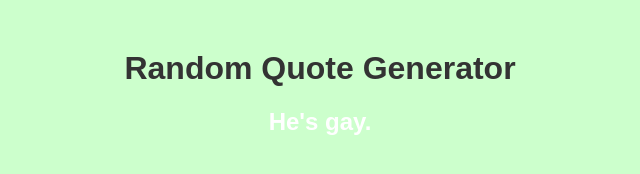
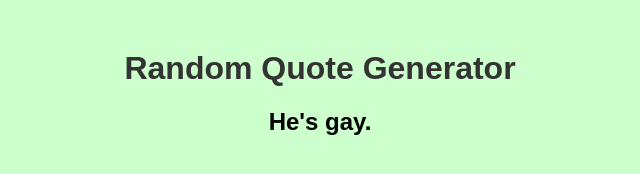
Before and after one commit to blackpiratelive/quotes, a plain HTML site: page index.html in a window 1280 px wide. Shown: the whole page, without its empty margins (320-960 px from the left). Drawn offline with Linux system fonts and the light colour scheme.

Commit message:
updated color

```diff
--- a/script.js
+++ b/script.js
@@ -9,13 +9,8 @@ function generateQuoteAndColor() {
     // Set background color
     document.body.style.backgroundColor = randomColor;
 
-    // Adjust text color based on brightness of the background color
-    const brightness = calculateBrightness(randomColor);
-    const textColor = brightness < 128 ? '#333' : '#fff';
-    document.body.style.color = textColor;
-
     // Fetch quotes from the text file
-    fetch('quotes.txt')
+    fetch('quotes.txt') // Change 'quotes.txt' to the path of your quotes file
         .then(response => response.text())
         .then(data => {
             // Split the quotes by lines
@@ -28,23 +23,5 @@ function generateQuoteAndColor() {
         .catch(error => console.log(error));
 }
 
-// Function to calculate brightness of a color
-function calculateBrightness(color) {
-    const rgb = hexToRgb(color);
-    return (rgb.r * 299 + rgb.g * 587 + rgb.b * 114) / 1000;
-}
-
-// Function to convert hex color to RGB
-function hexToRgb(hex) {
-    const shorthandRegex = /^#?([a-f\d])([a-f\d])([a-f\d])$/i;
-    hex = hex.replace(shorthandRegex, (m, r, g, b) => r + r + g + g + b + b);
-    const result = /^#?([a-f\d]{2})([a-f\d]{2})([a-f\d]{2})$/i.exec(hex);
-    return result ? {
-        r: parseInt(result[1], 16),
-        g: parseInt(result[2], 16),
-        b: parseInt(result[3], 16)
-    } : null;
-}
-
 // Generate a quote and background color when the page loads
 generateQuoteAndColor();
--- a/styles.css
+++ b/styles.css
@@ -1,6 +1,5 @@
 body {
     font-family: Arial, sans-serif;
-    background-color: #f4f4f4;
     margin: 0;
     padding: 0;
 }
@@ -19,4 +18,5 @@ h1 {
     font-size: 24px;
     font-weight: bold;
     margin-top: 20px;
+    color: #000; /* Set text color to black */
 }
```
